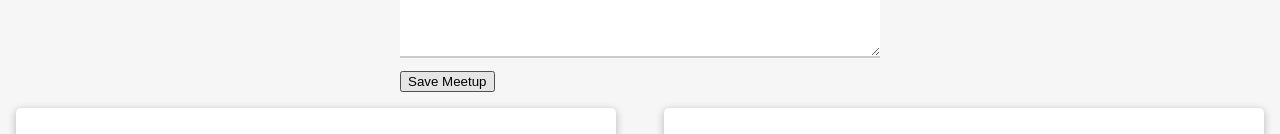
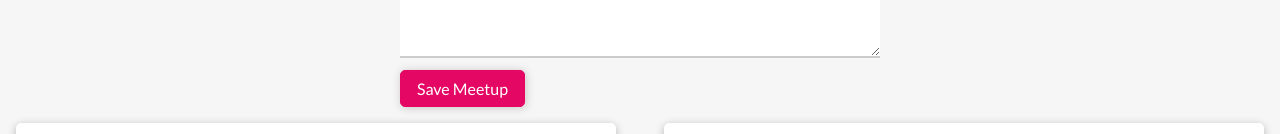
Before and after one commit to nevermindthelabel/svelte-meet, a Svelte app: page / in a window 1280 px wide. In both pictures the pointer is over the button "Save Meetup". Shown: the part 485-619 px from the top of the page. Built offline with nearby package versions, Linux system fonts and the light colour scheme.

Commit message:
added and using button component

```diff
--- a/src/App.svelte
+++ b/src/App.svelte
@@ -2,6 +2,7 @@
   import Header from './UI/Header.svelte';
   import MeetupGrid from './Meetups/MeetupGrid.svelte';
   import TextInput from './UI/TextInput.svelte';
+  import Button from './UI/Button.svelte';
   let title = '';
   let subtitle = '';
   let image = '';
@@ -62,7 +63,7 @@
         value={description}
         on:input={e => (description = e.target.value)}
       />
-      <button>Save Meetup</button>
+      <Button type="submit" caption="Save Meetup" />
     </form>
   </section>
   <section class="meetups">
--- /dev/null
+++ b/src/UI/Button.svelte
@@ -0,0 +1,84 @@
+<script lang="ts">
+  export let type = '';
+  export let caption = '';
+</script>
+
+<button {type}>{caption}</button>
+
+<style>
+  button,
+  a {
+    font: inherit;
+    border: 1px solid #cf0056;
+    background: #cf0056;
+    padding: 0.5rem 1rem;
+    color: white;
+    border-radius: 5px;
+    box-shadow: 1px 1px 3px rgba(0, 0, 0, 0.26);
+    cursor: pointer;
+    text-decoration: none;
+  }
+
+  button:focus {
+    outline: none;
+  }
+
+  button:hover,
+  button:active,
+  a:hover,
+  a:active {
+    background: #e40763;
+    border-color: #e40763;
+    box-shadow: 1px 1px 8px rgba(77, 51, 51, 0.26);
+  }
+
+  button:disabled,
+  button:disabled:hover,
+  button:disabled:active {
+    background: #ccc;
+    border-color: #ccc;
+    color: #959595;
+    box-shadow: none;
+    cursor: not-allowed;
+  }
+
+  .success {
+    background: #01a129;
+    border-color: #01a129;
+  }
+
+  .success:hover,
+  .success:active {
+    background: #1ac745;
+    border-color: #1ac745;
+  }
+
+  .outline {
+    background: transparent;
+    color: #cf0056;
+    box-shadow: none;
+  }
+
+  .outline:hover,
+  .outline:active {
+    background: #ffc7de;
+    box-shadow: none;
+  }
+
+  .outline:disabled,
+  .outline:disabled:hover,
+  .outline:disabled:active {
+    background: transparent;
+    color: #ccc;
+  }
+
+  .outline.success {
+    border-color: #01a129;
+    color: #01a129;
+  }
+
+  .outline.success:hover,
+  .outline.success:active {
+    background: #c2ffd1;
+  }
+</style>
```
